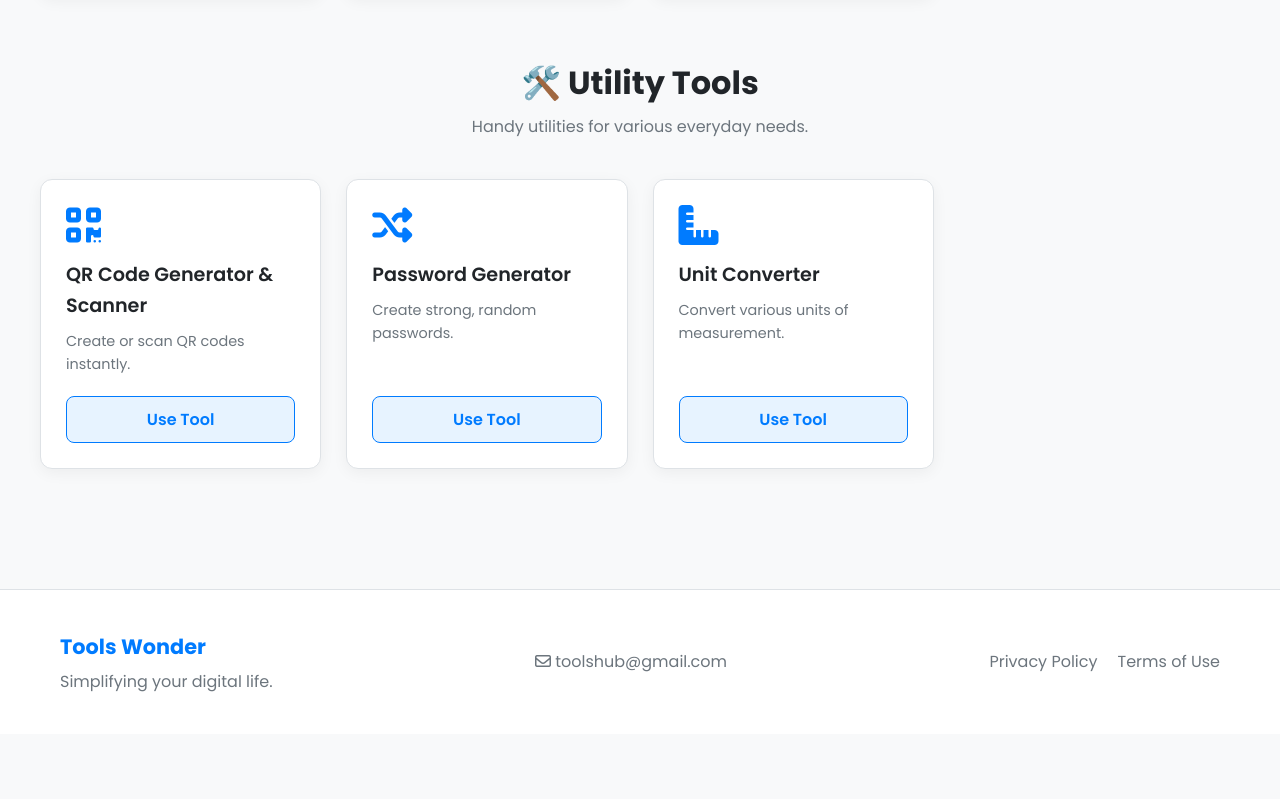
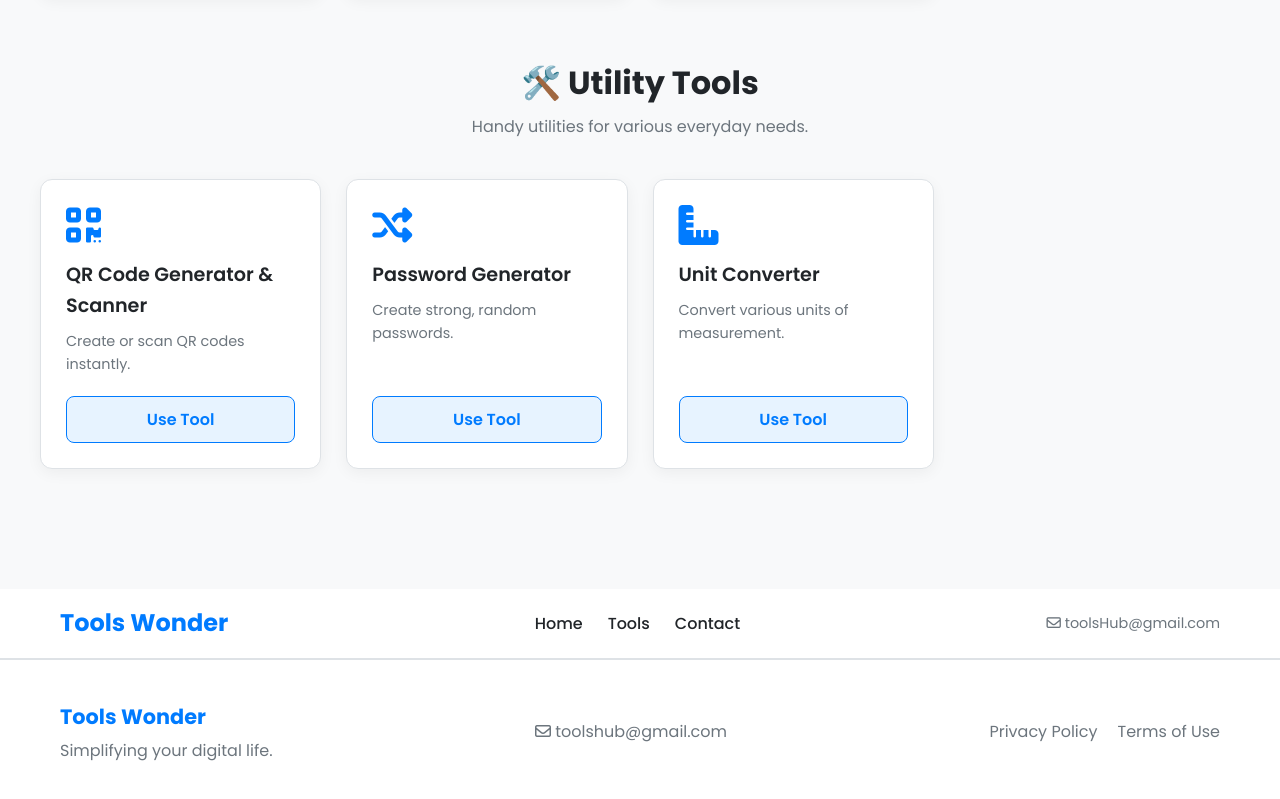
Before and after one commit to pixlesift/webtoolfree, a plain HTML site: page index.html in a window 1280 px wide. Shown: the part 4134-4933 px from the top of the page. Before the commit the page ends 4868 px from the top, so only its background shows below. Drawn offline with Linux system fonts and the light colour scheme.

Commit message:
Update index.html

```diff
--- a/index.html
+++ b/index.html
@@ -556,11 +556,35 @@
 
     </main>
 
-    <!-- Footer -->
+ <!-- index.html -->
+
+<!-- (Updated) Top Header -->
+<header class="main-header">
+    <div class="container">
+        <a href="index.html" class="logo">Tools Wonder</a>
+        <nav class="main-nav" id="main-nav">
+            <ul>
+                <li><a href="index.html">Home</a></li>
+                <li><a href="index.html#tools">Tools</a></li>
+                <li><a href="contact.html">Contact</a></li>
+            </ul>
+        </nav>
+        <div class="header-contact">
+            <i class="fa-regular fa-envelope"></i> toolsHub@gmail.com
+        </div>
+        <button class="mobile-nav-toggle" id="mobile-nav-toggle" aria-label="Toggle navigation">
+            <i class="fas fa-bars"></i>
+        </button>
+    </div>
+</header>
+
+<!-- ... (keep the main content as it is) ... -->
+
+<!-- (Updated) Footer -->
 <footer class="main-footer">
     <div class="container">
         <div class="footer-logo">
-                <a href="#" class="logo">Tools Wonder</a>
+            <a href="index.html" class="logo">Tools Wonder</a>
             <p>Simplifying your digital life.</p>
         </div>
         <div class="footer-contact">
@@ -568,8 +592,8 @@
         </div>
         <div class="footer-links">
             <ul>
-                    <li><a href="#">Privacy Policy</a></li>
-                    <li><a href="#">Terms of Use</a></li>
+                <li><a href="privacy.html">Privacy Policy</a></li>
+                <li><a href="terms.html">Terms of Use</a></li>
             </ul>
         </div>
     </div>
```
Lines whose indentation alone changed are shown as unchanged.
